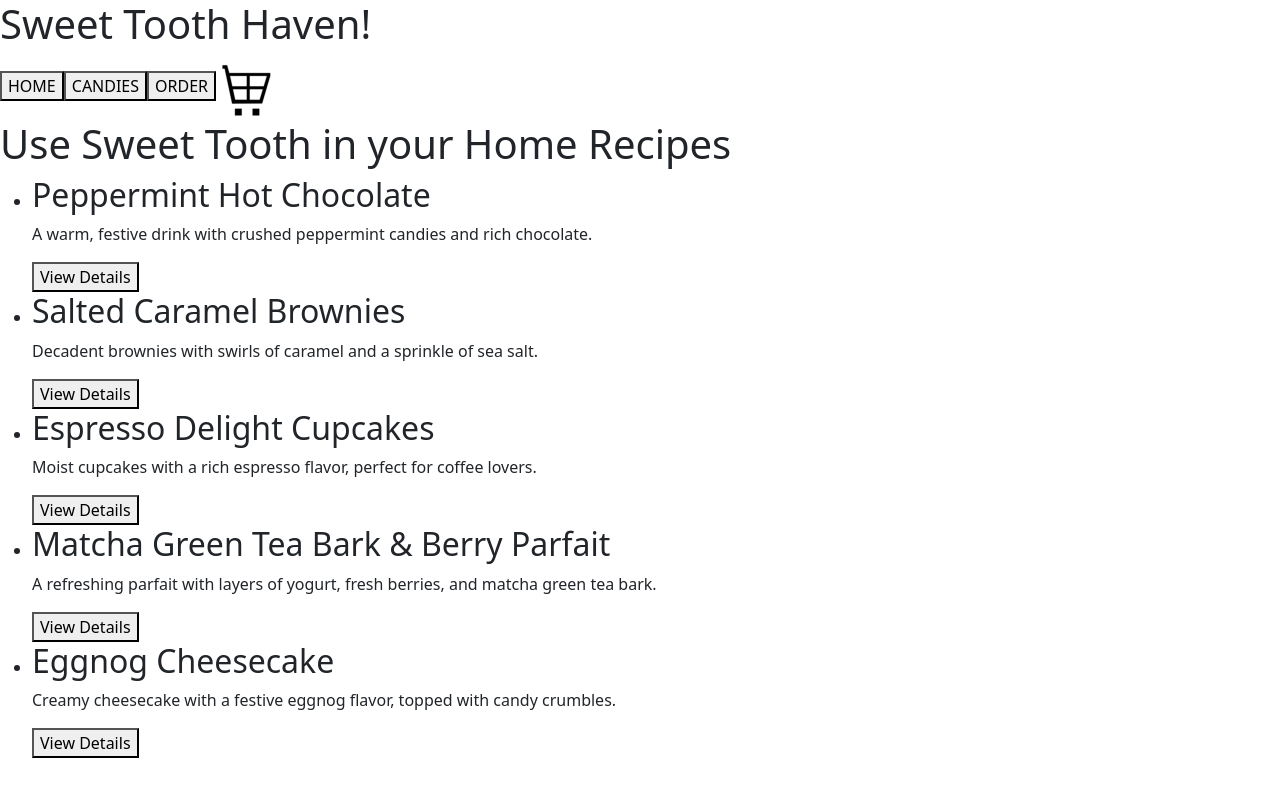
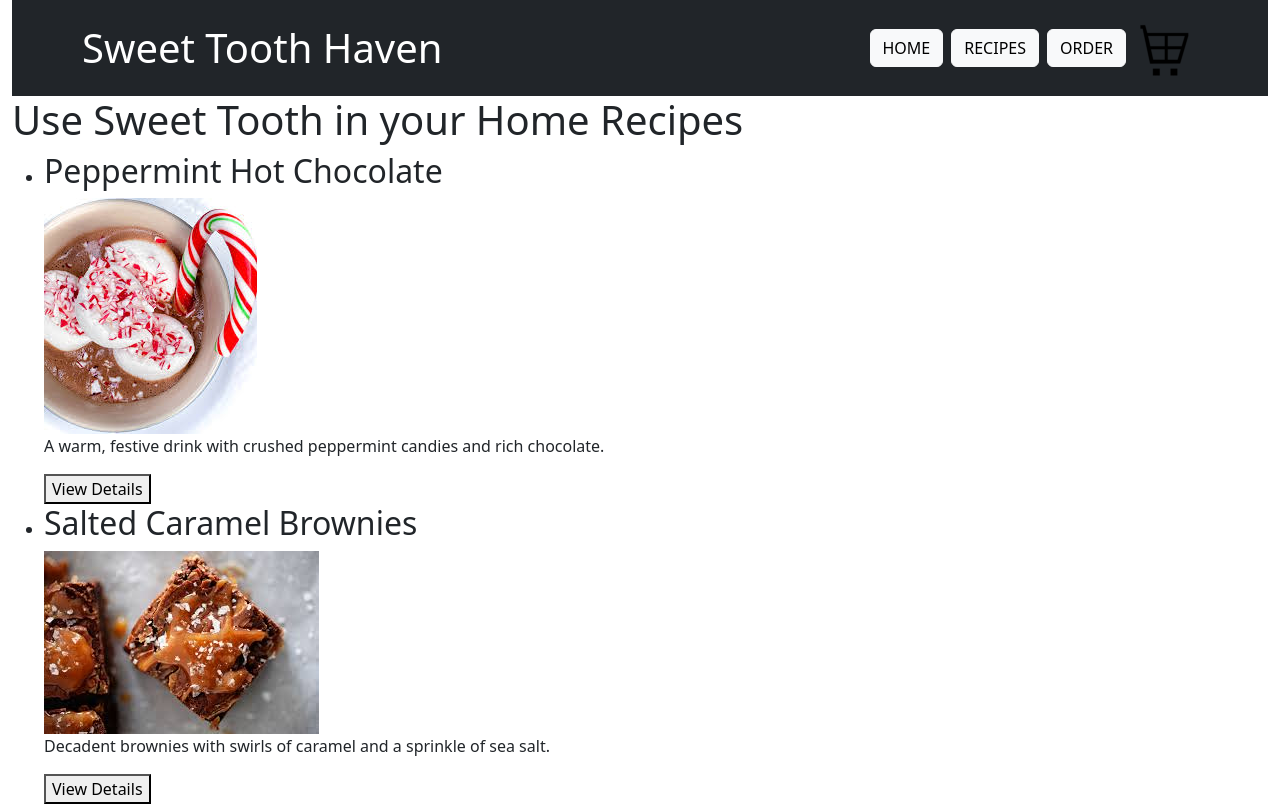
Before and after one commit to Pageme88/CandyShop-1, a React (Vite) app in the folder client/: page /candyshop/recipes in a window 1280 px wide. Shown: the top 806 px of the page. Built offline with nearby package versions, Linux system fonts and the light colour scheme.

Commit message:
Recipes.jsx
added images

```diff
--- a/client/src/components/Recipes.jsx
+++ b/client/src/components/Recipes.jsx
@@ -1,6 +1,12 @@
 import React from 'react';
 import { useNavigate } from 'react-router-dom';
 import cartIcon from '../assets/cart-icon.png';
+import peppermintHotChocolateone from '../assets/peppermintHotChocolateone.jpg';
+import saltedCaramelBrowniestwo from '../assets/saltedCaramelBrowniestwo.jpg';
+import espressoDelightCupcakestwo from '../assets/espressoDelightCupcakestwo.jpg';
+import eggnogCheesecakeone from '../assets/eggnogCheesecakeone.jpg';
+import matchaGreenTeaBarkBerryParfait from '../assets/matchaGreenTeaBarkBerryParfait.jpg';
+import 'bootstrap/dist/css/bootstrap.min.css';
 
 const allrecipes = [
     {
@@ -21,7 +27,8 @@ const allrecipes = [
             'Stir in the chocolate chips and sugar until melted and smooth.',
             'Add the vanilla extract and crushed peppermint candies. Stir until well combined.',
             'Pour into mugs and top with whipped cream if desired. Garnish with additional crushed peppermint candies.'
-        ]
+        ],
+        image: [ peppermintHotChocolateone ]
     },
     {
         id: 'saltedCaramelBrownies',
@@ -46,7 +53,8 @@ const allrecipes = [
             'Drop spoonfuls of caramel sauce onto the batter and swirl with a knife.',
             'Bake for 20-25 minutes, or until a toothpick comes out mostly clean.',
             'Cool completely, then sprinkle with sea salt before cutting into squares.'
-        ]
+        ],
+        image: [ saltedCaramelBrowniestwo ]
     },
     {
         id: 'espressoDelightCupcakes',
@@ -73,7 +81,8 @@ const allrecipes = [
             'Divide the batter evenly among the cupcake liners, filling about 2/3 full.',
             'Bake for 18-20 minutes, or until a toothpick inserted into the center comes out clean.',
             'Cool completely before frosting with your favorite coffee-flavored frosting or a simple buttercream.'
-        ]
+        ],
+        image: [ espressoDelightCupcakestwo ]
     },
     {
         id: 'matchaGreenTeaBarkBerryParfait',
@@ -93,7 +102,8 @@ const allrecipes = [
             'Add Matcha Green Tea Bark: Sprinkle broken pieces of Matcha Green Tea Bark over the berries.',
             'Add Granola (Optional): For extra crunch, sprinkle granola on top.',
             'Serve: Repeat the layers if desired and serve immediately or refrigerate until ready to enjoy.'
-        ]
+        ],
+        image: [ matchaGreenTeaBarkBerryParfait ]
     },
     {
         id: 'eggnogCheesecake',
@@ -122,7 +132,8 @@ const allrecipes = [
             'Make the Filling: In a large bowl, beat cream cheese until smooth. Add sugar and vanilla extract, mixing until combined. Beat in eggs one at a time, then add sour cream and heavy cream. Mix until smooth. Fold in the Eggnog Flavored Hard Candy Crumbles.',
             'Bake the Cheesecake: Pour the filling over the crust in the pan. Bake for 55-60 minutes, or until the center is set and the edges are lightly browned. Turn off the oven and let the cheesecake cool with the door slightly open for 1 hour. Refrigerate for at least 4 hours or overnight.',
             'Add Topping: Before serving, sprinkle the remaining Eggnog Flavored Hard Candy Crumbles on top. Optionally, add a dollop of whipped cream.'
-        ]
+        ],
+        image: [eggnogCheesecakeone ]
 
     }
 ];
@@ -131,34 +142,37 @@ const Recipes = () => {
     const navigate = useNavigate();
 
     const handleDetails = (id) => {
-        navigate(`/recipes/${id}`);
+        navigate(`/candyshop/recipes/${id}`);
     };
 
     const handleOrderClick = () => {
-        navigate('/placeorder');
+        navigate('/candyshop/placeorder');
     };
 
     return (
-        <div className="recipes-container">
-                        <header className="header">
-                <h1>Sweet Tooth Haven!</h1>
+        <div className="container-fluid">
+            <header className="bg-dark text-white py-3">
+                <div className="container d-flex justify-content-between align-items-center">
+                    <h1 className="mb-0"> Sweet Tooth Haven</h1>
                     <nav>
-                    <button onClick={() => navigate('/candyshop')}>HOME</button>
-                    <button onClick={() => navigate('/candies')}>CANDIES</button>
-                    <button onClick={handleOrderClick}>ORDER</button>
+                        <button className="btn btn-light me-2" onClick={() => navigate('/candyshop/home')}>HOME</button>
+                        <button className="btn btn-light me-2" onClick={() => navigate('/candyshop/recipes')}>RECIPES</button>
+                        <button className="btn btn-light me-2" onClick={handleOrderClick}>ORDER</button>
                         <img
                             src={cartIcon}
                             alt="Cart"
                             className="cart-icon"
-                        onClick={() => navigate('/checkout')}
+                            onClick={() => navigate('/candyshop/checkout')}
                         />
                     </nav>
+                </div>
             </header>
             <h1>Use Sweet Tooth in your Home Recipes</h1>
             <ul className="recipes-list">
                 {allrecipes.map(recipe => (
                     <li key={recipe.id} className="recipe-item">
                         <h2>{recipe.name}</h2>
+                        <img src={recipe.image} alt={recipe.name} className="recipe-image" />
                         <p>{recipe.shortDescription}</p>
                         <button onClick={() => handleDetails(recipe.id)}>View Details</button>
                     </li>
```
Lines whose indentation alone changed are shown as unchanged.
